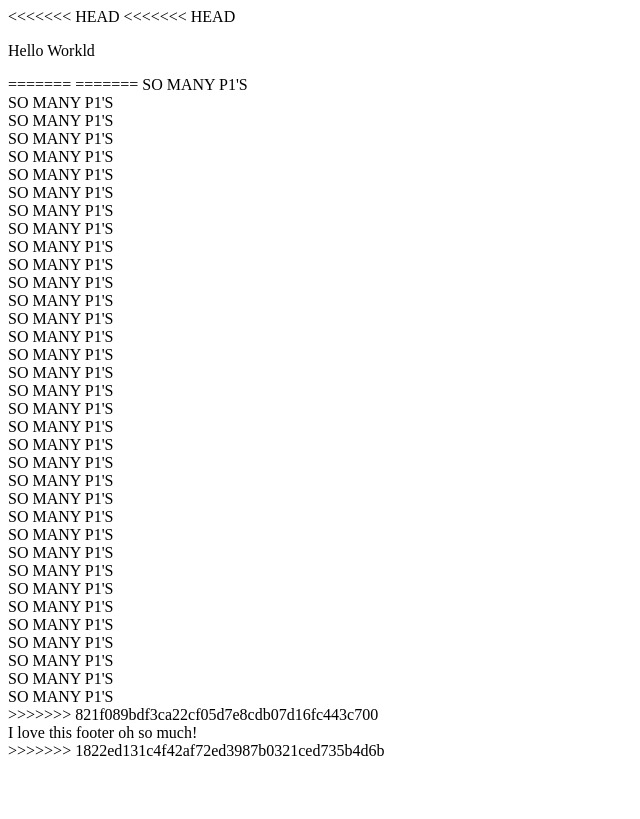
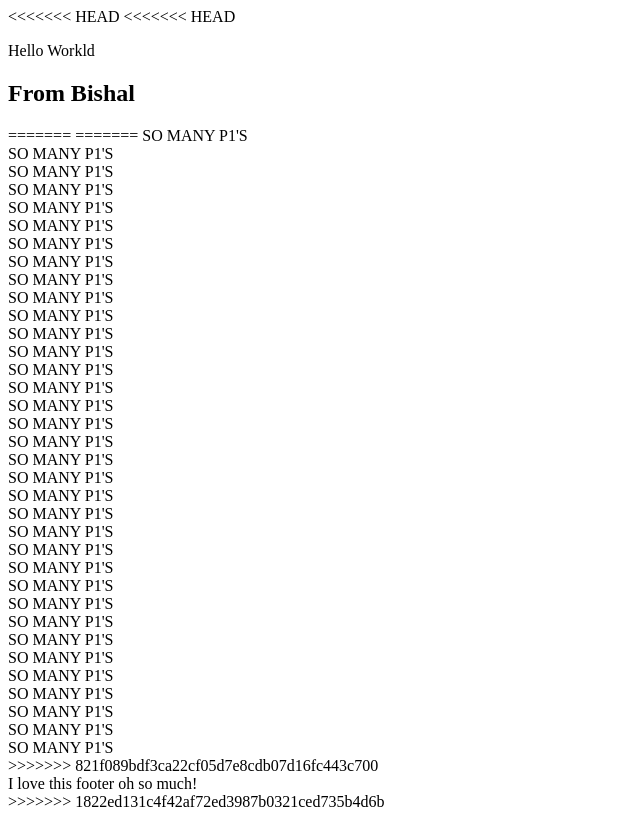
Before and after one commit to SeanDBon/TeamTestRepo, a website: page public/index.html in a window 1280 px wide. Shown: the whole page, without its empty margins (0-640 px from the left). Drawn offline with nearby package versions, Linux system fonts and the light colour scheme.

Commit message:
added h2

```diff
--- a/public/index.html
+++ b/public/index.html
@@ -8,7 +8,7 @@
 <<<<<<< HEAD
 <<<<<<< HEAD
     <p>Hello Workld</p>
-
+    <h2>From Bishal </h2>
 =======
 =======
     <p1> SO MANY P1'S </p1><br>
```
